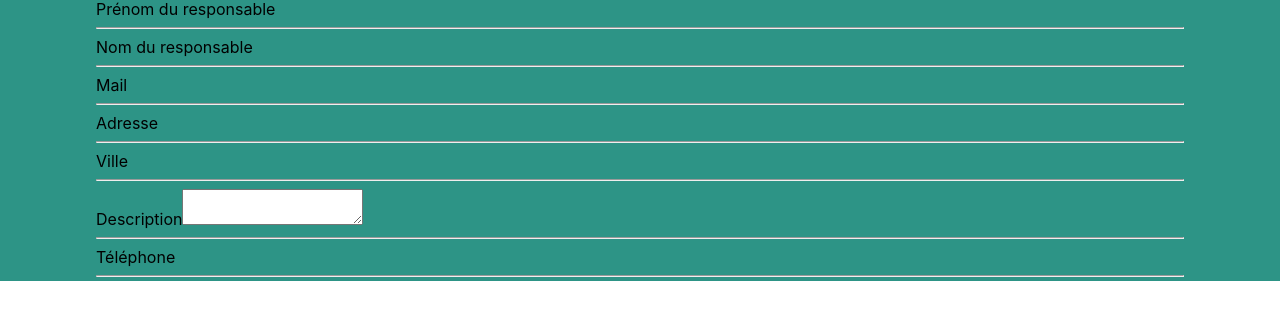
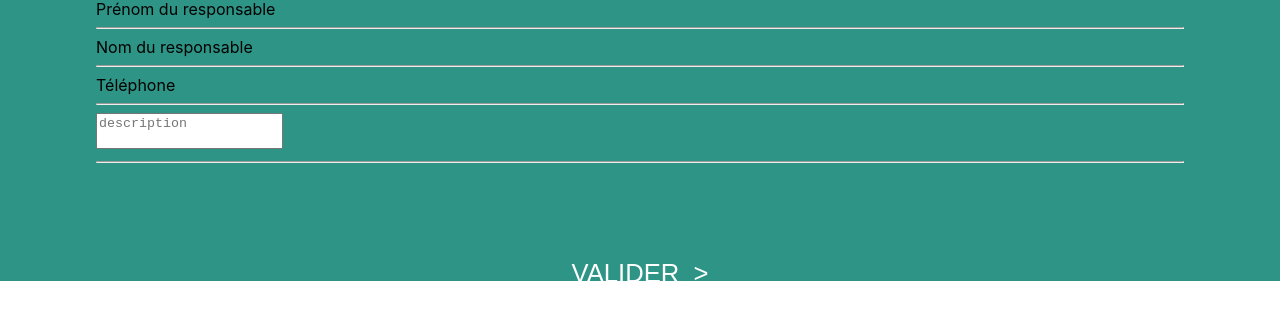
Before and after one commit to WildCodeSchool/reims-0919-js-nytte, a React (Create React App) app in the folder front/: page / in a window 1280 px wide. Shown: the part 890-1207 px from the top of the page. After the commit the page ends 1179 px from the top, so only its background shows below. Built offline with nearby package versions, Linux system fonts and the light colour scheme; no server answers.

Commit message:
no resize the textarea

```diff
--- a/front/src/component/FormPlace.css
+++ b/front/src/component/FormPlace.css
@@ -43,6 +43,9 @@
     color: white;
     font-size: 1.6em;
     margin-top: 8%;
+}
 
-
+.textareaForm {
+  width: 100%;
+  resize: none;
 }
--- a/front/src/component/FormPlace.js
+++ b/front/src/component/FormPlace.js
@@ -30,30 +30,14 @@ class FormPlace extends React.Component {
             </div>
             <hr/>
             <div className="form-example">
-                <label htmlFor="email">Mail</label>
-                <input type="email" name="email" id="email" required/>
-            </div>
-            <hr/>
-            <div className="form-example">
-                <label htmlFor="adress">Adresse</label>
-                <input type="text" name="adress" id="adress" required/>
-            </div>
-            <hr/>
-            <div className="form-example">
-                <label htmlFor="city">Ville</label>
-                <input type="text" name="city" id="city" required/>
+                <label htmlFor="phone">Téléphone</label>
+                <input type="tel" name="phone" id="phone" required/>
             </div>
             <hr/>
             <div className = 'form-example'>
                 <label htmlFor="lastname">
-                  Description
-                  <textarea />
+                  <textarea className='textareaForm' placeholder='description'/>
                 </label>
-            </div>
-            <hr/>
-            <div className="form-example">
-                <label htmlFor="phone">Téléphone</label>
-                <input type="tel" name="phone" id="phone" required/>
             </div>
             <hr/>
             <div className= 'inputForm'>
```
